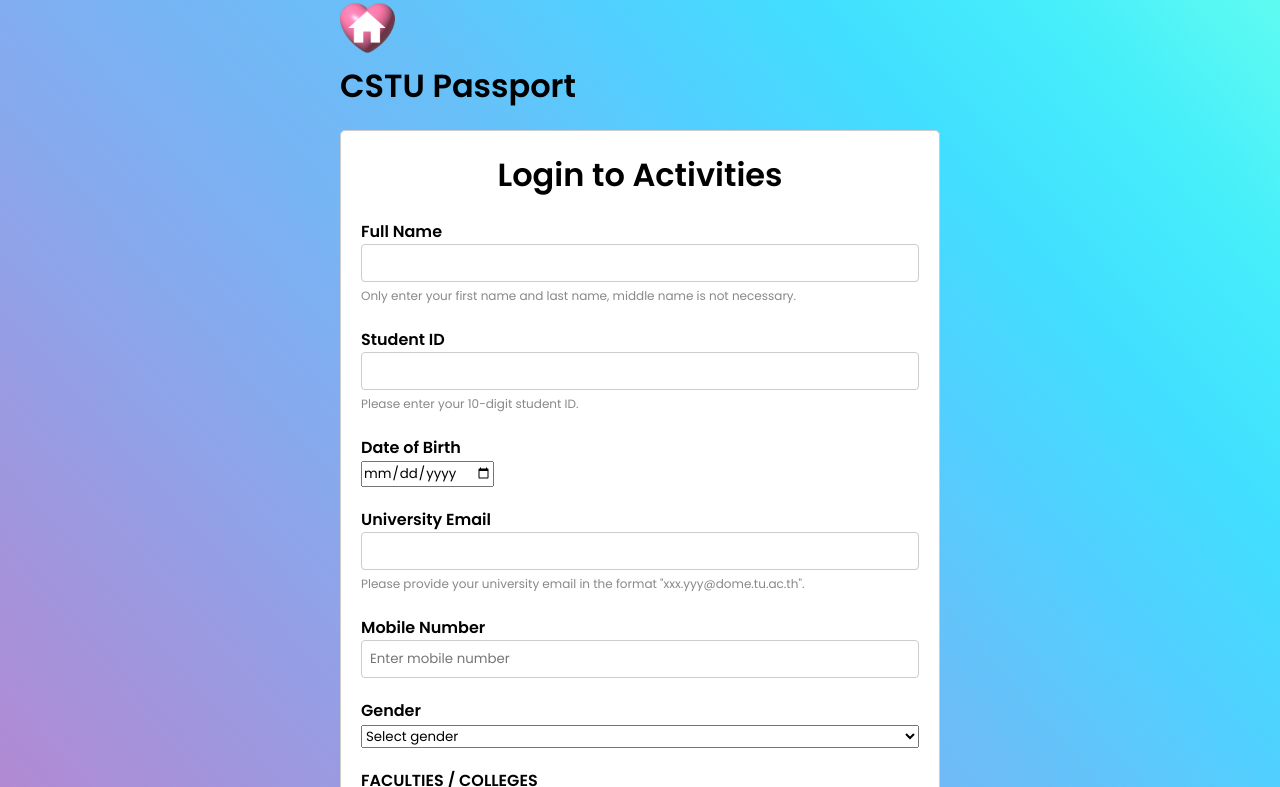
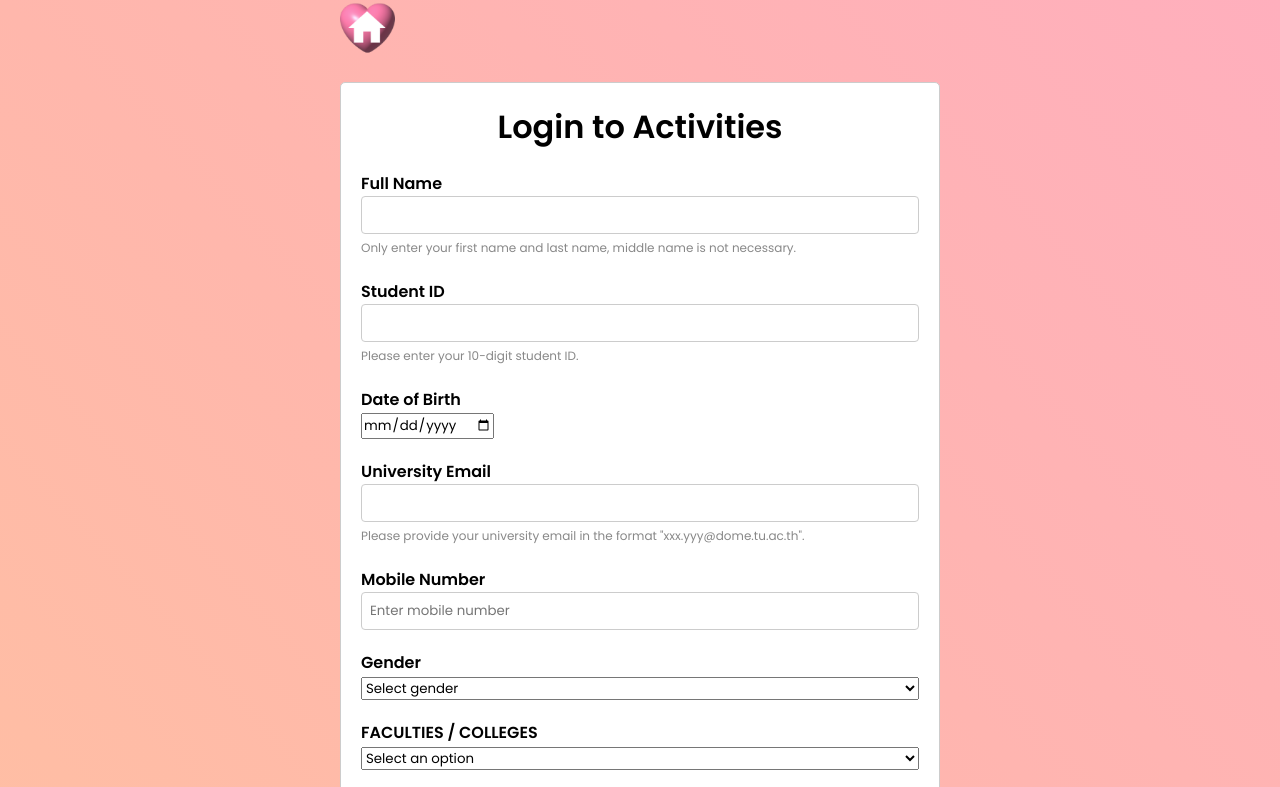
Before and after one commit to TitleHarwiros/CS100-Project-G54, a plain HTML site: page Our_activities.html in a window 1280 px wide. Shown: the top 787 px of the page. Drawn offline with nearby package versions, Linux system fonts and the light colour scheme; no server answers.

Commit message:
change background of activities page

```diff
--- a/Our_activities.html
+++ b/Our_activities.html
@@ -18,7 +18,6 @@
 
   <!-- Form Container -->
   <div class="form-container">
-    <h1>CSTU Passport</h1>
   <div class="container">
     <h1>Login to Activities</h1>
     <!-- Main Form -->
--- a/css/styles.css
+++ b/css/styles.css
@@ -10,7 +10,7 @@ body {
   display: flex;
   align-items: center;
   justify-content: center;
-  background-image: linear-gradient(to right top, #d16ba5, #c777b9, #ba83ca, #aa8fd8, #9a9ae1, #8aa7ec, #79b3f4, #69bff8, #52cffe, #41dfff, #46eefa, #5ffbf1);
+  background-image: linear-gradient(to right top, #ffc3a0, #ffbda5, #ffb7ac, #ffb3b4, #ffafbd);
 }
 
   /* Styling for the form container */
```
